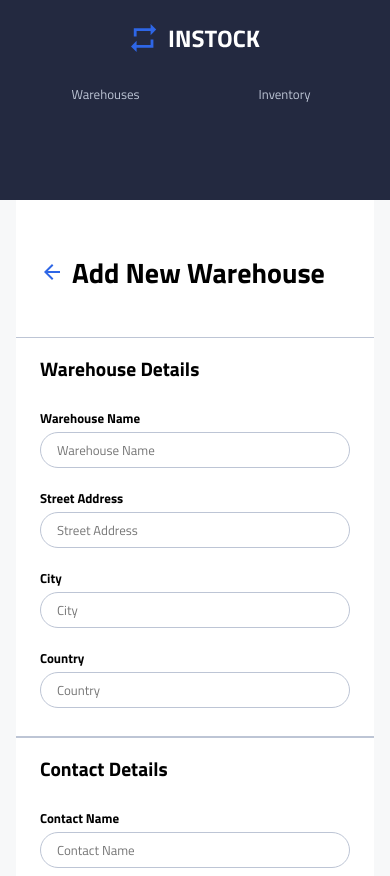
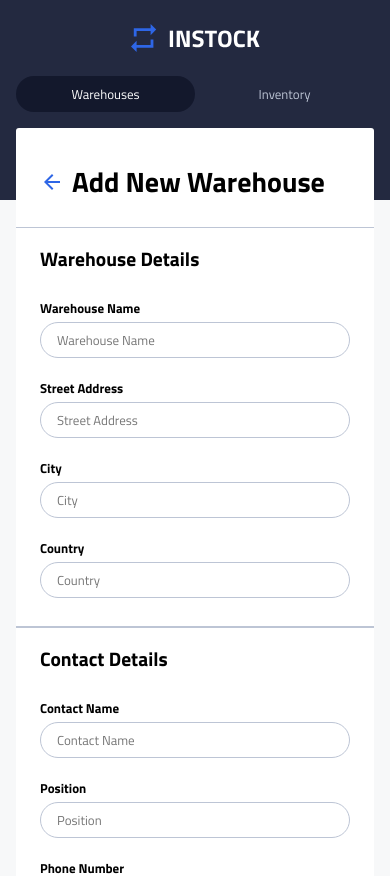
Before and after one commit to j-stax/instock-client, a React (Vite) app: page /warehouses/1/add in a window 390 px wide. Shown: the top 876 px of the page. Built offline with nearby package versions, Linux system fonts and the light colour scheme; no server answers.

Commit message:
WarehouseForm.jsx - fix positioning around header for mobile.

```diff
--- a/src/App.jsx
+++ b/src/App.jsx
@@ -1,6 +1,6 @@
 import './App.scss'
 import Modal from 'react-modal'
-import { BrowserRouter, Route, Routes } from 'react-router-dom'
+import { BrowserRouter, Route, Routes, Navigate } from 'react-router-dom'
 import Header from './components/Header/Header'
 import Footer from './components/Footer/Footer'
 import Warehouses from './pages/Warehouses/Warehouses'
@@ -18,7 +18,8 @@ function App() {
       <main>
         <Routes>
           {/* <Route path="/" element={<WarehouseDetails />} /> */}
-          <Route path="/" element={<Warehouses />} />
+          <Route path="/" element={<Navigate to="/warehouses" />} />
+          <Route path="/warehouses" element={<Warehouses />} />
           <Route path="/warehouses/:id" element={<WarehouseDetails />} />
           <Route path="/warehouses/:id/add" element={<AddNewWarehouse />} />
           <Route path="/warehouses/:id/edit" element={<EditWarehouse />} />
--- a/src/components/Header/Header.jsx
+++ b/src/components/Header/Header.jsx
@@ -11,7 +11,7 @@ export default function Header() {
     const inventoriesLinkRef = useRef(null)
 
     useEffect(() => {
-        if (currentPath === "/") {
+        if (currentPath.includes("warehouses")) {
             warehouseLinkRef.current.classList.add("header__nav-link--active")
             inventoriesLinkRef.current.classList.remove("header__nav-link--active")
         }
--- a/src/components/Warehouse/Warehouse.jsx
+++ b/src/components/Warehouse/Warehouse.jsx
@@ -36,7 +36,7 @@ export default function Warehouse({ id, name, address, contactName, contactInfo
                     <div className="wh-component__section">
                         <p className="wh-component__label">WAREHOUSE</p>
                         <h3 className="wh-component__content">
-                            <Link to="#"
+                            <Link to={`/warehouses/${id}`}
                                 className="wh-component__name"
                                 onMouseOver={handleLinkMouseOver}
                                 onMouseOut={handleLinkMouseOut}
@@ -72,7 +72,7 @@ export default function Warehouse({ id, name, address, contactName, contactInfo
                 <div className="wh-component__section">
                     <p className="wh-component__label">WAREHOUSE</p>
                     <h3 className="wh-component__content">
-                        <Link to={`/${id}`}
+                        <Link to={`/warehouses/${id}`}
                             className="wh-component__name"
                             onMouseOver={handleLinkMouseOver}
                             onMouseOut={handleLinkMouseOut}
--- a/src/components/WarehouseForm/WarehouseForm.jsx
+++ b/src/components/WarehouseForm/WarehouseForm.jsx
@@ -35,6 +35,8 @@ export default function WarehouseForm({ pageTitle, submitBtnLabel, handleApi, fe
         contact_phone: contactPhoneRef,
         contact_email: contactEmailRef
     }
+
+    //TODO: FIX POSITIONING ON HEADER for Tablet+
 
     useEffect(() => {
         async function setFormFields() {
@@ -81,16 +83,18 @@ export default function WarehouseForm({ pageTitle, submitBtnLabel, handleApi, fe
 
     return (
         <div className="warehouse-form">
-            <div className="warehouse-form__header-container">
-                <Link to="#" className="warehouse-form__back-arrow" onClick={goBack}>
-                    <ArrowBackIcon />
-                </Link>
-                <h1 className="warehouse-form__header">{pageTitle}</h1>
+            <div className="warehouse-form__header-wrapper">
+                <div className="warehouse-form__header">
+                    <Link to="#" className="warehouse-form__back-arrow" onClick={goBack}>
+                        <ArrowBackIcon />
+                    </Link>
+                    <h1 className="warehouse-form__heading">{pageTitle}</h1>
+                </div>
             </div>
             <form className="warehouse-form__form" onSubmit={handleSubmit}>
                 <div className="warehouse-form__form-body">
                     <div className="warehouse-form__wh-details-container">
-                        <h2 className="warehouse-form__wh-details-header">Warehouse Details</h2>
+                        <h2 className="warehouse-form__wh-details-heading">Warehouse Details</h2>
                         <div className="warehouse-form__wh-details">
                             <TextField
                                 inputs={inputs}
--- a/src/components/WarehouseForm/WarehouseForm.scss
+++ b/src/components/WarehouseForm/WarehouseForm.scss
@@ -4,12 +4,24 @@
 .warehouse-form {
     background-color: $white;
 
-    &__header-container {
-        padding: 2rem 0 1.5rem 1.5rem;
+    &__header-wrapper {
+        position: relative;
+        height: 1.75rem;
+    }
+
+    &__header {
+        padding: 2rem 1.5rem 1.5rem;
         display: flex;
         align-items: center;
         gap: 0.5rem;
         border-bottom: 1px solid $secondary-cloud;
+        border-top-left-radius: 3px;
+        border-top-right-radius: 3px;
+        position: absolute;
+        left: 0;
+        right: 0;
+        bottom: 0;
+        background-color: $white;
 
         @include tablet {
             padding: 2rem 0 1.3rem 2rem;
@@ -20,7 +32,8 @@
         display: flex;
     }
 
-    &__header {
+    &__heading {
+        margin: 0;
         font-size: $m-h1;
 
         @include tablet {
@@ -54,7 +67,7 @@
         }
     }
 
-    &__wh-details-header {
+    &__wh-details-heading {
         margin: 0 0 1.5rem;
     }
 
```
